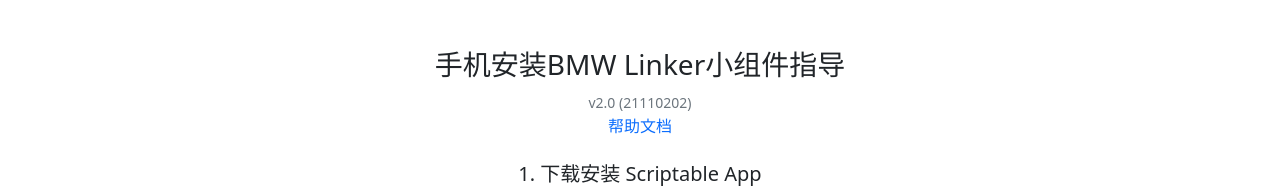
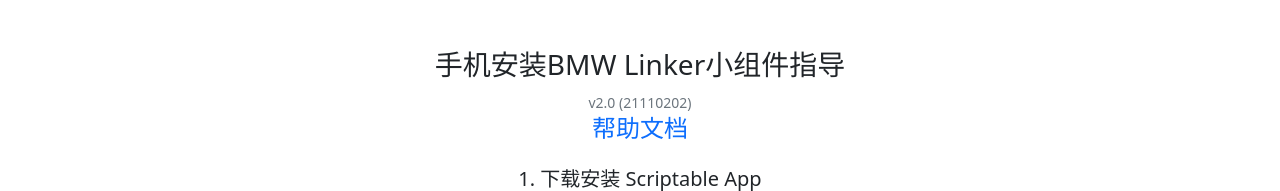
Before and after one commit to opp100/bmw-scriptable-widgets, a website: page Publish/index.html in a window 1280 px wide. Shown: the top 191 px of the page. Drawn offline with nearby package versions, Linux system fonts and the light colour scheme.

Commit message:
Chore: updated helper text size

```diff
--- a/Publish/index.html
+++ b/Publish/index.html
@@ -36,7 +36,7 @@
                 <span id="version-div" class='text-muted'></span>
                 <br />
                 <div>
-                    <a href="https://docs.qq.com/doc/DT2RNTml4d1hmSmlh" target="_blank">帮助文档</a>
+                    <a href="https://docs.qq.com/doc/DT2RNTml4d1hmSmlh" class="h4" target="_blank">帮助文档</a>
                 </div>
                 <br />
                 <h5>1. 下载安装 Scriptable App</h5>
```
Also changed, not shown: Publish/assets/widget_helper.png.
